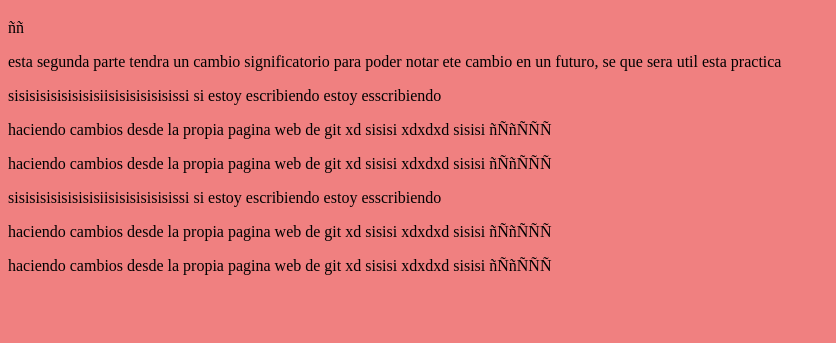
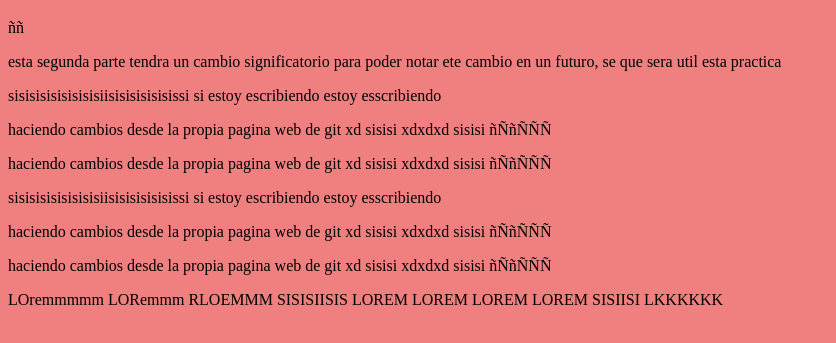
Before and after one commit to SQ-Raz/ETS_Practica, a plain HTML site: page index.html in a window 1280 px wide. Shown: the part 61-404 px from the top of the page, without its empty margins (0-836 px from the left). Drawn offline with Linux system fonts and the light colour scheme.

Commit message:
SISISISKOKOKOOOO

```diff
--- a/index.html
+++ b/index.html
@@ -18,6 +18,8 @@
     <p>sisisisisisisisisiisisisisisisissi si estoy escribiendo estoy esscribiendo</p>
     <p>haciendo cambios desde la propia pagina web de git xd sisisi xdxdxd sisisi ñÑñÑÑÑ</p>
     <p>haciendo cambios desde la propia pagina web de git xd sisisi xdxdxd sisisi ñÑñÑÑÑ</p>
+    <p>LOremmmmm LORemmm RLOEMMM SISISIISIS LOREM LOREM LOREM LOREM SISIISI LKKKKKK</p>
+
 
 </body>
 </html>
```
